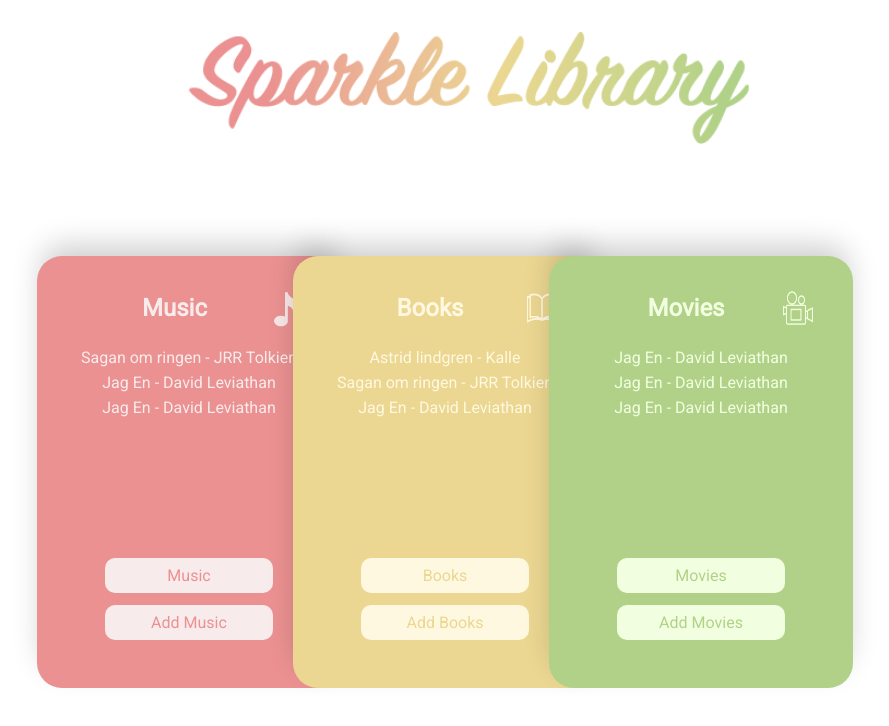
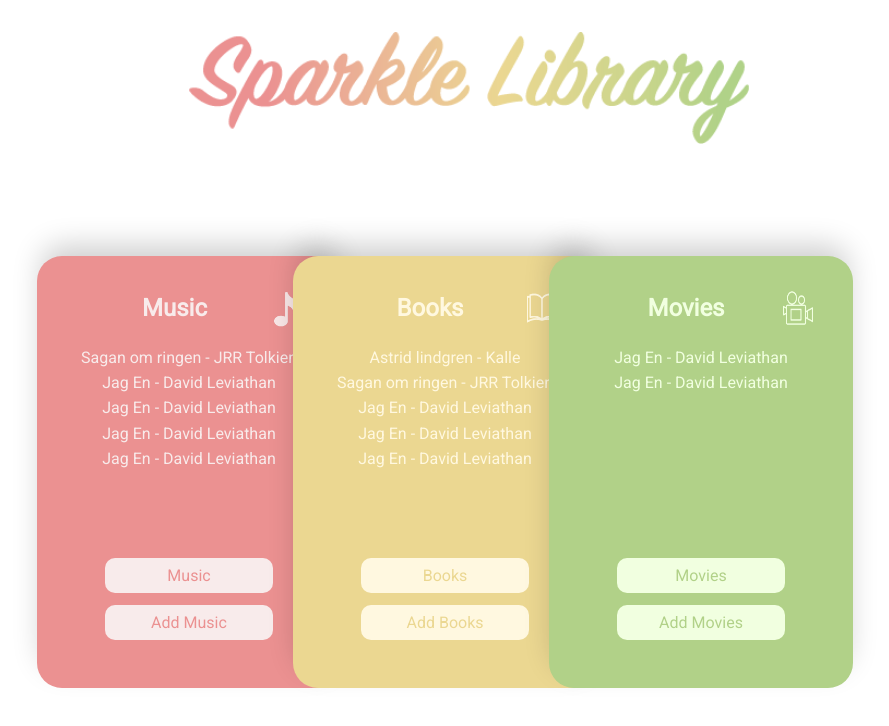
Before and after one commit to neda-jahadi/Sparkles, a React (Create React App) app: page / in a window 1280 px wide. Shown: the top 726 px of the page, without its empty margins (171-1060 px from the left). Built offline with nearby package versions, Linux system fonts and the light colour scheme.

Commit message:
för merge

```diff
--- a/src/App.css
+++ b/src/App.css
@@ -21,7 +21,7 @@
 }
 .card{
 	height:95%;
-	margin-top: -11.5em;
+	margin-top: -13em;
 }
 
 .start-card-wrapper input[type="radio"]:checked + label {
--- a/src/features/booksReducer.js
+++ b/src/features/booksReducer.js
@@ -13,6 +13,8 @@ const booksList = [
     {title: 'Astrid lindgren', creator: 'Kalle', usedBefore:true, comment: 'Apläskig'},
     {title: 'Sagan om ringen', creator: 'JRR Tolkien', usedBefore:false, comment: 'Kan den här vara bra?'},
     {title: 'Jag En', creator: 'David Leviathan', usedBefore:true, comment: 'Läs den!'},
+    {title: 'Jag En', creator: 'David Leviathan', usedBefore:true, comment: 'Läs den!'},
+    {title: 'Jag En', creator: 'David Leviathan', usedBefore:true, comment: 'Läs den!'},
 ];
 
 
--- a/src/features/moviesReducer.js
+++ b/src/features/moviesReducer.js
@@ -12,7 +12,6 @@ const listActions = {
 const moviesList = [
     {title: 'Jag En', creator: 'David Leviathan', usedBefore:true, comment: 'Läs den!'},
     {title: 'Jag En', creator: 'David Leviathan', usedBefore:true, comment: 'Läs den!'},
-    {title: 'Jag En', creator: 'David Leviathan', usedBefore:true, comment: 'Läs den!'},
 
 ];
 
--- a/src/features/musicReducer.js
+++ b/src/features/musicReducer.js
@@ -13,6 +13,8 @@ const musicList = [
     {title: 'Sagan om ringen', creator: 'JRR Tolkien', usedBefore:false, comment: 'Kan den här vara bra?'},
     {title: 'Jag En', creator: 'David Leviathan', usedBefore:true, comment: 'Läs den!'},
     {title: 'Jag En', creator: 'David Leviathan', usedBefore:true, comment: 'Läs den!'},
+    {title: 'Jag En', creator: 'David Leviathan', usedBefore:true, comment: 'Läs den!'},
+    {title: 'Jag En', creator: 'David Leviathan', usedBefore:true, comment: 'Läs den!'},
 ];
 
 
```
